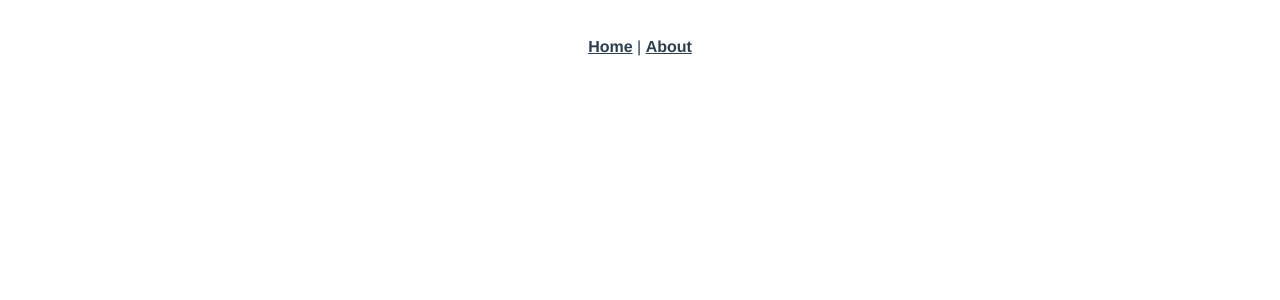
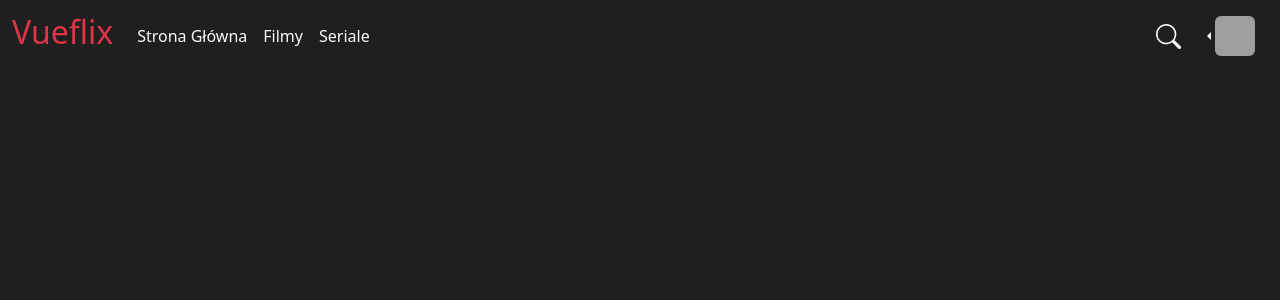
Before and after one commit to Dragon0513/netflix-vue, a Vue app: page /browse in a window 1280 px wide. Before the commit this address had no page. Shown: the top 300 px of the page. Built offline with nearby package versions, Linux system fonts and the light colour scheme; grey boxes are pictures that could not be loaded.

Commit message:
initial commit

```diff
--- a/package.json
+++ b/package.json
@@ -8,6 +8,7 @@
     "lint": "vue-cli-service lint"
   },
   "dependencies": {
+    "bootstrap": "^5.2.0-beta1",
     "vue": "^3.0.0",
     "vue-router": "^4.0.0-0",
     "vuex": "^4.0.0-0"
--- a/public/index.html
+++ b/public/index.html
@@ -5,9 +5,11 @@
     <meta http-equiv="X-UA-Compatible" content="IE=edge">
     <meta name="viewport" content="width=device-width,initial-scale=1.0">
     <link rel="icon" href="<%= BASE_URL %>favicon.ico">
+    <link href="https://cdn.jsdelivr.net/npm/bootstrap@5.2.0-beta1/dist/css/bootstrap.min.css" rel="stylesheet" integrity="sha384-0evHe/X+R7YkIZDRvuzKMRqM+OrBnVFBL6DOitfPri4tjfHxaWutUpFmBp4vmVor" crossorigin="anonymous">
     <title><%= htmlWebpackPlugin.options.title %></title>
   </head>
   <body>
+    <script src="https://cdn.jsdelivr.net/npm/bootstrap@5.2.0-beta1/dist/js/bootstrap.bundle.min.js" integrity="sha384-pprn3073KE6tl6bjs2QrFaJGz5/SUsLqktiwsUTF55Jfv3qYSDhgCecCxMW52nD2" crossorigin="anonymous"></script>
     <noscript>
       <strong>We're sorry but <%= htmlWebpackPlugin.options.title %> doesn't work properly without JavaScript enabled. Please enable it to continue.</strong>
     </noscript>
--- a/src/App.vue
+++ b/src/App.vue
@@ -1,30 +1,9 @@
 <template>
-  <div id="nav">
-    <router-link to="/">Home</router-link> |
-    <router-link to="/about">About</router-link>
-  </div>
-  <router-view/>
+  <router-view />
 </template>
 
 <style>
-#app {
-  font-family: Avenir, Helvetica, Arial, sans-serif;
-  -webkit-font-smoothing: antialiased;
-  -moz-osx-font-smoothing: grayscale;
-  text-align: center;
-  color: #2c3e50;
-}
-
-#nav {
-  padding: 30px;
-}
-
-#nav a {
-  font-weight: bold;
-  color: #2c3e50;
-}
-
-#nav a.router-link-exact-active {
-  color: #42b983;
-}
+  body {
+    background-color: rgba(0, 0, 0, 0.88);
+  }
 </style>
--- a/src/components/HelloWorld.vue
+++ /dev/null
@@ -1,62 +0,0 @@
-<template>
-  <div class="hello">
-    <h1>{{ msg }}</h1>
-    <p>
-      For a guide and recipes on how to configure / customize this project,<br>
-      check out the
-      <a href="https://cli.vuejs.org" target="_blank" rel="noopener">vue-cli documentation</a>.
-    </p>
-    <h3>Installed CLI Plugins</h3>
-    <ul>
-      <li><a href="https://github.com/vuejs/vue-cli/tree/dev/packages/%40vue/cli-plugin-router" target="_blank" rel="noopener">router</a></li>
-      <li><a href="https://github.com/vuejs/vue-cli/tree/dev/packages/%40vue/cli-plugin-vuex" target="_blank" rel="noopener">vuex</a></li>
-      <li><a href="https://github.com/vuejs/vue-cli/tree/dev/packages/%40vue/cli-plugin-eslint" target="_blank" rel="noopener">eslint</a></li>
-      <li><a href="https://github.com/vuejs/vue-cli/tree/dev/packages/%40vue/cli-plugin-typescript" target="_blank" rel="noopener">typescript</a></li>
-    </ul>
-    <h3>Essential Links</h3>
-    <ul>
-      <li><a href="https://vuejs.org" target="_blank" rel="noopener">Core Docs</a></li>
-      <li><a href="https://forum.vuejs.org" target="_blank" rel="noopener">Forum</a></li>
-      <li><a href="https://chat.vuejs.org" target="_blank" rel="noopener">Community Chat</a></li>
-      <li><a href="https://twitter.com/vuejs" target="_blank" rel="noopener">Twitter</a></li>
-      <li><a href="https://news.vuejs.org" target="_blank" rel="noopener">News</a></li>
-    </ul>
-    <h3>Ecosystem</h3>
-    <ul>
-      <li><a href="https://router.vuejs.org" target="_blank" rel="noopener">vue-router</a></li>
-      <li><a href="https://vuex.vuejs.org" target="_blank" rel="noopener">vuex</a></li>
-      <li><a href="https://github.com/vuejs/vue-devtools#vue-devtools" target="_blank" rel="noopener">vue-devtools</a></li>
-      <li><a href="https://vue-loader.vuejs.org" target="_blank" rel="noopener">vue-loader</a></li>
-      <li><a href="https://github.com/vuejs/awesome-vue" target="_blank" rel="noopener">awesome-vue</a></li>
-    </ul>
-  </div>
-</template>
-
-<script lang="ts">
-import { defineComponent } from 'vue';
-
-export default defineComponent({
-  name: 'HelloWorld',
-  props: {
-    msg: String,
-  },
-});
-</script>
-
-<!-- Add "scoped" attribute to limit CSS to this component only -->
-<style scoped>
-h3 {
-  margin: 40px 0 0;
-}
-ul {
-  list-style-type: none;
-  padding: 0;
-}
-li {
-  display: inline-block;
-  margin: 0 10px;
-}
-a {
-  color: #42b983;
-}
-</style>
--- /dev/null
+++ b/src/components/layout/Header/DefaultHeader.vue
@@ -0,0 +1,82 @@
+<template>
+  <nav class="navbar navbar-expand-md fixed-top navbar-light">
+    <div class="container-fluid">
+      <router-link to="/browse" class="navbar-brand" href="#">
+        <h2 class="text-danger">Vueflix</h2></router-link
+      >
+      <button
+        class="navbar-toggler"
+        type="button"
+        data-bs-toggle="collapse"
+        data-bs-target="#navbarText"
+        aria-controls="navbarText"
+        aria-expanded="false"
+        aria-label="Toggle navigation"
+      >
+        <span class="navbar-toggler-icon"></span>
+      </button>
+      <div class="collapse navbar-collapse" id="navbarText">
+        <ul class="navbar-nav me-auto mb-2 mb-lg-0">
+          <li class="nav-item">
+            <router-link
+              to="/browse"
+              class="nav-link text-light"
+              aria-current="page"
+              href="#"
+              >Strona Główna</router-link
+            >
+          </li>
+          <li class="nav-item">
+            <router-link to="/browse" class="nav-link text-light" href="#"
+              >Filmy</router-link
+            >
+          </li>
+          <li class="nav-item">
+            <router-link to="/browse" class="nav-link text-light" href="#"
+              >Seriale</router-link
+            >
+          </li>
+        </ul>
+
+        <searching-bar />
+        <div class="dropdown dropstart text-light">
+          <button
+            class="btn dropdown-toggle text-white"
+            type="button"
+            id="dropdownMenuButton2"
+            data-bs-toggle="dropdown"
+            aria-expanded="false"
+          >
+            <img
+              class="rounded"
+              height="40"
+              width="40"
+              src="https://upload.wikimedia.org/wikipedia/commons/0/0b/Netflix-avatar.png"
+              alt="user"
+            />
+          </button>
+          <ul
+            class="dropdown-menu dropdown-menu-dark"
+            aria-labelledby="dropdownMenuButton2"
+          >
+            <li><a class="dropdown-item active" href="#">Konto</a></li>
+            <li><hr class="dropdown-divider" /></li>
+            <li><a class="dropdown-item" href="#">Wyloguj się</a></li>
+          </ul>
+        </div>
+      </div>
+    </div>
+  </nav>
+</template>
+
+<script lang="ts">
+import { defineComponent } from "vue";
+import SearchingBar from "./SearchingBar.vue";
+
+export default defineComponent({
+  components: { SearchingBar },
+  setup() {
+    return {};
+  },
+});
+</script>
--- /dev/null
+++ b/src/components/layout/Header/SearchingBar.vue
@@ -0,0 +1,57 @@
+<template>
+  <div>
+    <form @submit.prevent="" class="d-flex" role="search">
+      <button
+        v-if="!isSearching"
+        type="button"
+        class="btn"
+        @click="toggleSearch"
+      >
+        <svg
+          xmlns="http://www.w3.org/2000/svg"
+          width="25"
+          height="35"
+          fill="white"
+          class="bi bi-search"
+          viewBox="0 0 16 16"
+        >
+          <path
+            d="M11.742 10.344a6.5 6.5 0 1 0-1.397 1.398h-.001c.03.04.062.078.098.115l3.85 3.85a1 1 0 0 0 1.415-1.414l-3.85-3.85a1.007 1.007 0 0 0-.115-.1zM12 6.5a5.5 5.5 0 1 1-11 0 5.5 5.5 0 0 1 11 0z"
+          />
+        </svg>
+      </button>
+
+      <input
+        v-else
+        ref="input"
+        class="form-control me-2 bg-dark text-white"
+        type="search"
+        placeholder="Szukaj"
+        aria-label="Search"
+        @blur="isSearching = false"
+        autofocus
+      />
+    </form>
+  </div>
+</template>
+
+<script lang="ts">
+import { defineComponent, ref, onUpdated } from "vue";
+
+export default defineComponent({
+  setup() {
+    const isSearching = ref(false);
+    const input = ref();
+
+    const toggleSearch = () => {
+      isSearching.value = !isSearching.value;
+    };
+
+    onUpdated(() => {
+      input.value?.focus();
+    });
+
+    return { isSearching, toggleSearch, input };
+  },
+});
+</script>
--- a/src/router/index.ts
+++ b/src/router/index.ts
@@ -4,17 +4,14 @@ import Home from '../views/Home.vue'
 const routes: Array<RouteRecordRaw> = [
   {
     path: '/',
+    redirect: '/browse'
+  },
+  {
+    path: '/browse',
     name: 'Home',
     component: Home
   },
-  {
-    path: '/about',
-    name: 'About',
-    // route level code-splitting
-    // this generates a separate chunk (about.[hash].js) for this route
-    // which is lazy-loaded when the route is visited.
-    component: () => import(/* webpackChunkName: "about" */ '../views/About.vue')
-  }
+
 ]
 
 const router = createRouter({
--- a/src/views/About.vue
+++ /dev/null
@@ -1,5 +0,0 @@
-<template>
-  <div class="about">
-    <h1>This is an about page</h1>
-  </div>
-</template>
--- a/src/views/Home.vue
+++ b/src/views/Home.vue
@@ -1,18 +1,18 @@
 <template>
-  <div class="home">
-    <img alt="Vue logo" src="../assets/logo.png">
-    <HelloWorld msg="Welcome to Your Vue.js + TypeScript App"/>
+  <div class="home" >
+    <base-header />
   </div>
 </template>
 
 <script lang="ts">
-import { defineComponent } from 'vue';
-import HelloWorld from '@/components/HelloWorld.vue'; // @ is an alias to /src
+import { defineComponent, ref } from "vue";
+import BaseHeader from '../components/layout/Header/DefaultHeader.vue'
 
 export default defineComponent({
-  name: 'Home',
-  components: {
-    HelloWorld,
-  },
+  components: { BaseHeader },
+  setup() {
+
+    return {}
+  }
 });
 </script>
```
Also changed, not shown: src/main.ts (+9 -5 lines), 1 other file (tests, documents, lock files or other folders).
